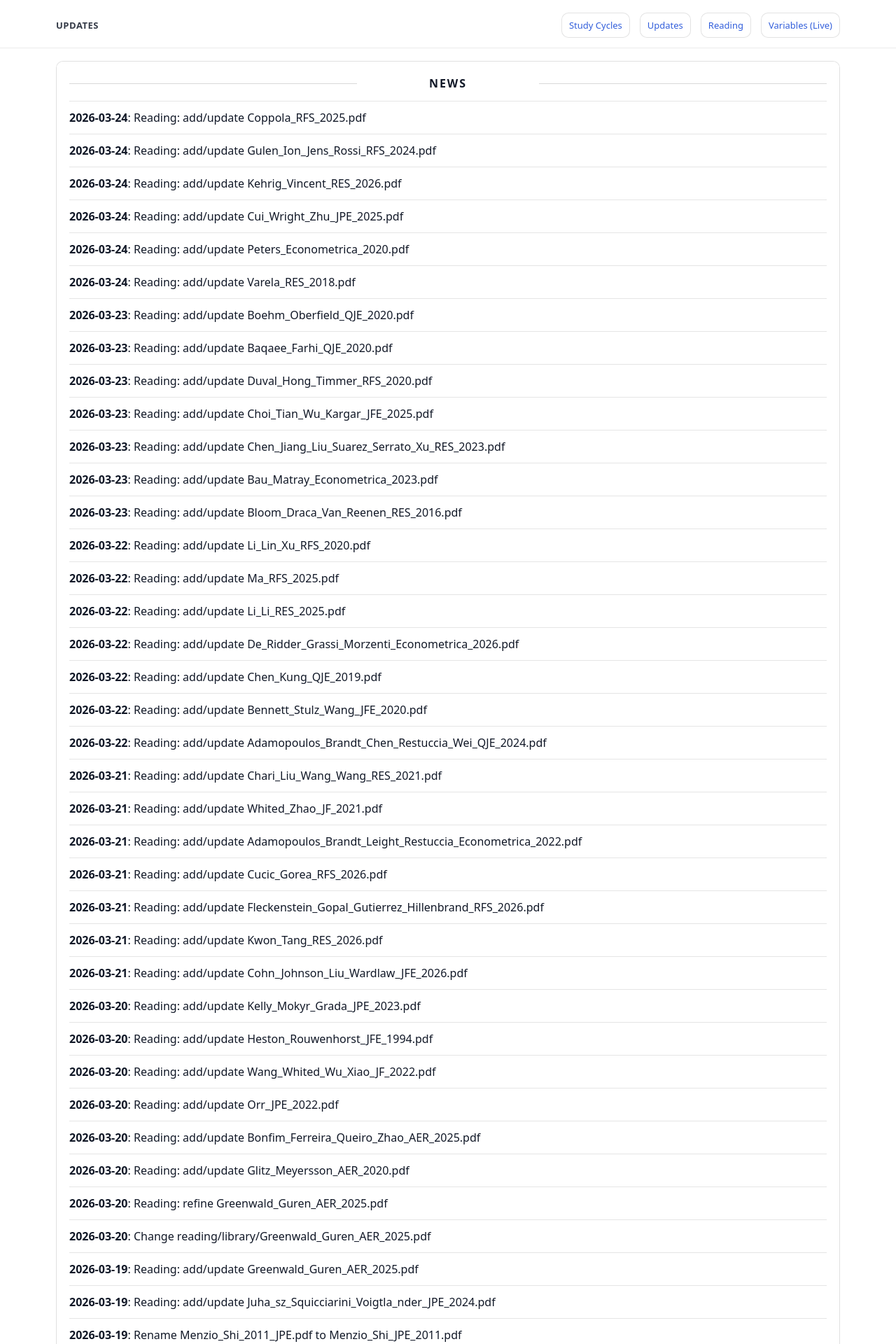
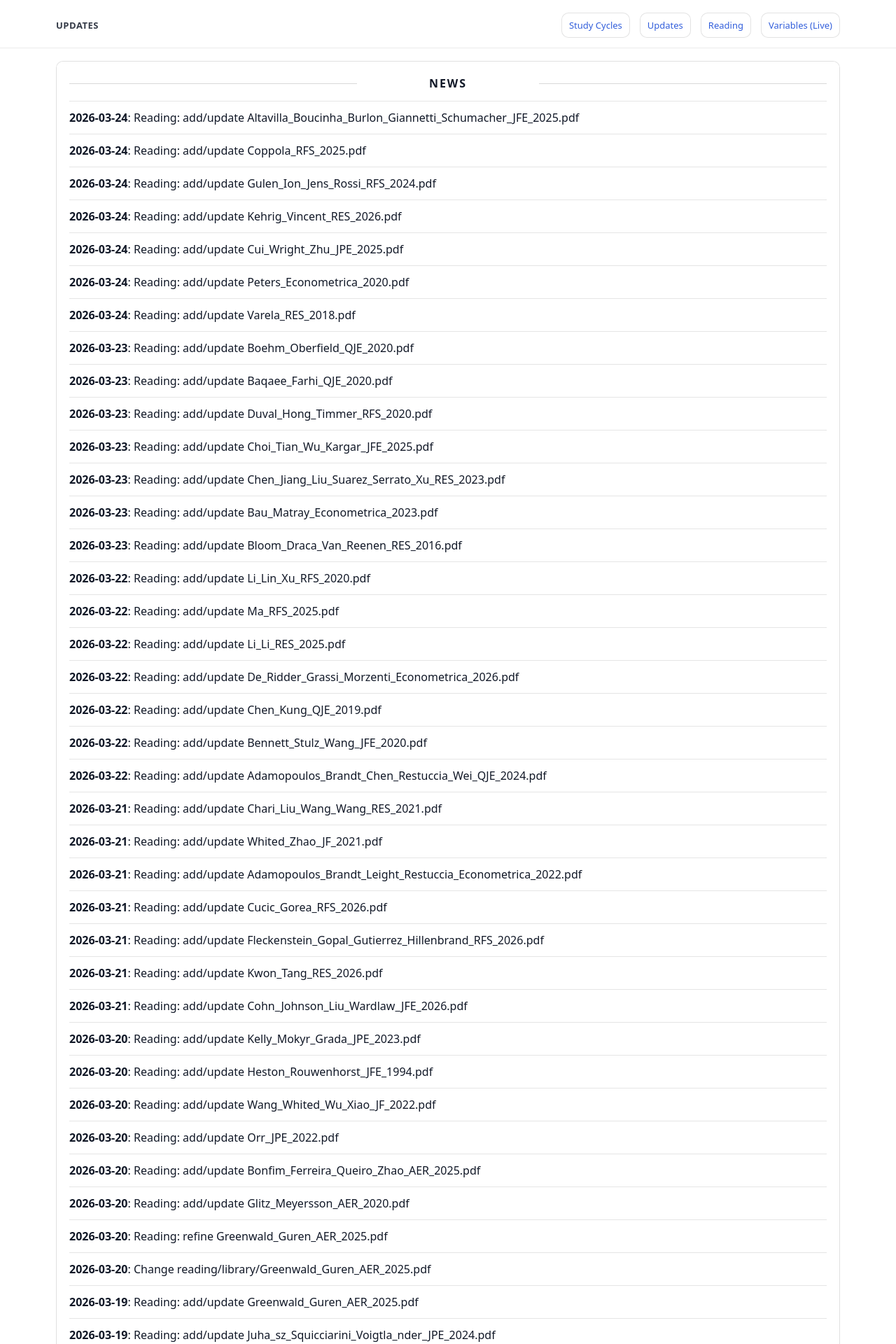
Before and after one commit to yaxinzn/study-archive, a Jekyll site: the page built from updates/index.md, in a window 1280 px wide. Shown: the top 1920 px of the page at 70% size. Built offline with Jekyll 4.4.1, drawn with Linux system fonts in a browser that asks for light colours; some of the changed text lies outside the part shown.

Commit message:
chore: update NEWS feed

```diff
--- a/_data/news.yml
+++ b/_data/news.yml
@@ -1,4 +1,7 @@
 # Auto-generated update history (sorted newest -> oldest). Do not edit manually.
+- ts: "1774352256"
+  date: "2026-03-24"
+  title: "Reading: add/update Altavilla_Boucinha_Burlon_Giannetti_Schumacher_JFE_2025.pdf"
 - ts: "1774351710"
   date: "2026-03-24"
   title: "Reading: add/update Coppola_RFS_2025.pdf"
```
